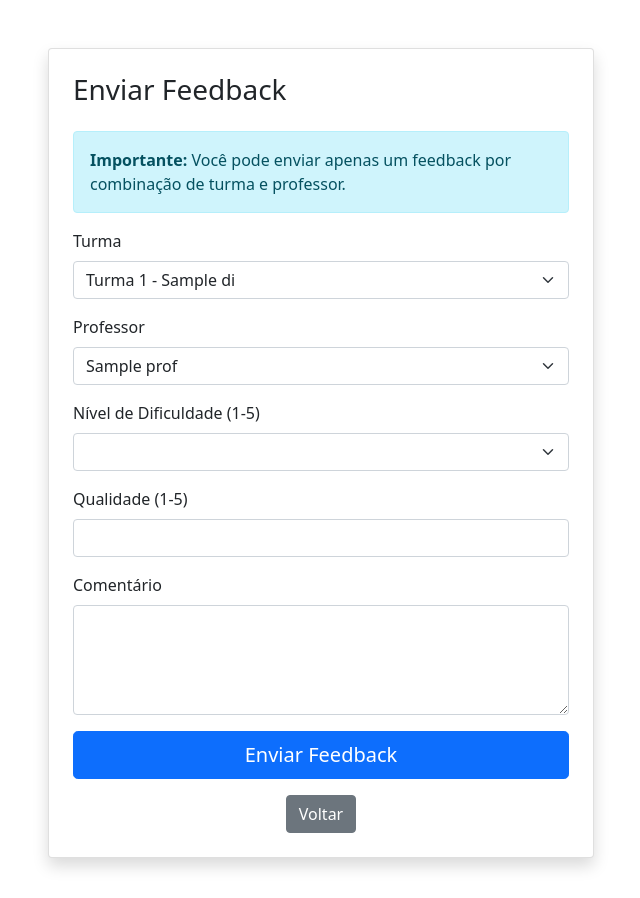
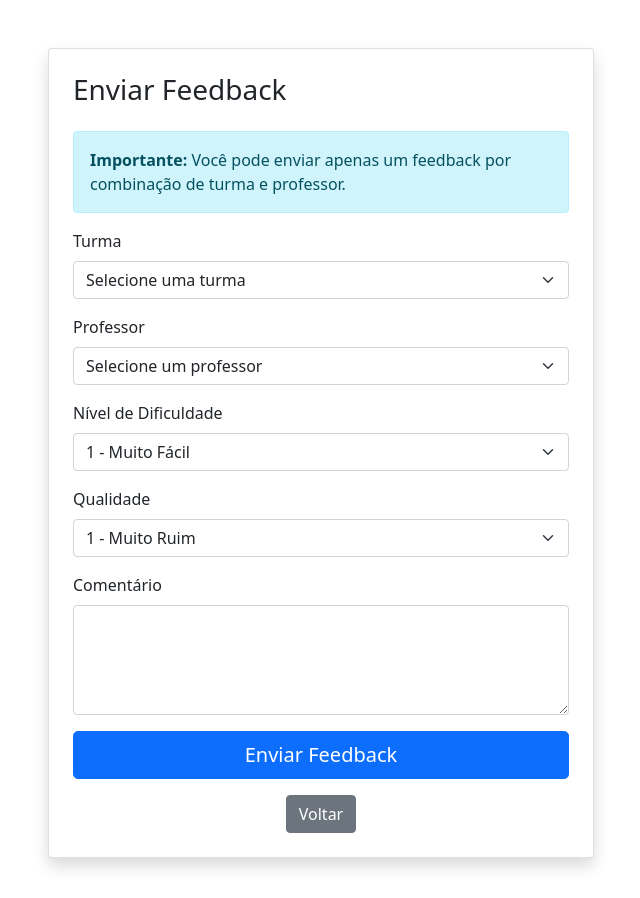
Before and after one commit to leandro-coelhos/AvaliaUNB, a Flask app: page /feedback in a window 1280 px wide. Shown: the part 56-954 px from the top of the page, without its empty margins (319-959 px from the left). Run offline with Flask 3, Linux system fonts and the light colour scheme; the visitor is signed in with stand-in values (Sample User, id 1); tables that the repository leaves empty hold one stand-in row (values such as "Sample post").

Commit message:
Assistant checkpoint: Corrigir validação de campos select no feedback
Assistant generated file changes:
- forms.py: Corrigir validação dos campos turma e professor
- templates/feedback.html: Atualizar template para usar dropdowns corretamente
- main.py: Melhorar validação dos campos select no feedback
Melhorar validação dos campos select no feedback
Melhorar validação dos campos select no feedback
Corrigir choices na função editar_feedback
Melhorar validação dos campos select no feedback
Corrigir choices na função editar_feedback

---

User prompt:

na parte enviar feedback, na parte de turma e professor o usuario pode colocar o texto que ele quiser

Replit-Commit-Author: Assistant
Replit-Commit-Session-Id: b056209b-5aec-448b-a2a3-ea6db6d0f1d9

```diff
--- a/forms.py
+++ b/forms.py
@@ -53,13 +53,23 @@ class FeedbackForm(FlaskForm):
     turma = SelectField('Turma', coerce=int, validators=[
         DataRequired(message='Turma é obrigatória')
     ])
-    dificuldade = IntegerField('Nível de Dificuldade (1-5)', validators=[
-        DataRequired(message='Nível de dificuldade é obrigatório'),
-        NumberRange(min=1, max=5, message='Nível de dificuldade deve ser entre 1 e 5')
+    dificuldade = SelectField('Nível de Dificuldade', coerce=int, choices=[
+        (1, '1 - Muito Fácil'),
+        (2, '2 - Fácil'),
+        (3, '3 - Moderado'),
+        (4, '4 - Difícil'),
+        (5, '5 - Muito Difícil')
+    ], validators=[
+        DataRequired(message='Nível de dificuldade é obrigatório')
     ])
-    qualidade = IntegerField('Qualidade (1-5)', validators=[
-        DataRequired(message='Qualidade é obrigatória'),
-        NumberRange(min=1, max=5, message='Qualidade deve ser entre 1 e 5')
+    qualidade = SelectField('Qualidade', coerce=int, choices=[
+        (1, '1 - Muito Ruim'),
+        (2, '2 - Ruim'),
+        (3, '3 - Regular'),
+        (4, '4 - Bom'),
+        (5, '5 - Excelente')
+    ], validators=[
+        DataRequired(message='Qualidade é obrigatória')
     ])
     comentario = TextAreaField('Comentário', validators=[
         DataRequired(message='Comentário é obrigatório'),
--- a/main.py
+++ b/main.py
@@ -1,4 +1,3 @@
-
 from flask import Flask, render_template, request, redirect, url_for, flash, session
 from werkzeug.security import generate_password_hash, check_password_hash
 from models import db, Usuario, TipoUsuario, Departamento, Disciplina, Professor, Turma, PeriodoLetivo, Feedback
@@ -121,8 +120,11 @@ def criar_feedback():
     form = FeedbackForm()
 
     # Carregar opções dinamicamente
-    form.professor.choices = [(str(p.Cod_Prof), p.Nom_Prof) for p in Professor.query.all()]
-    form.turma.choices = [(str(t.Num_Idf_Tur), f"Turma {t.Num_Idf_Tur} - {t.disciplina.Nom_Dis}") for t in Turma.query.all()]
+    professores = Professor.query.all()
+    turmas = Turma.query.all()
+
+    form.professor.choices = [(0, 'Selecione um professor')] + [(p.Cod_Prof, p.Nom_Prof) for p in professores]
+    form.turma.choices = [(0, 'Selecione uma turma')] + [(t.Num_Idf_Tur, f"Turma {t.Num_Idf_Tur} - {t.disciplina.Nom_Dis}") for t in turmas]
 
     if form.validate_on_submit():
         # Verificar se o usuário já deu feedback para esta turma
@@ -264,8 +266,11 @@ def editar_feedback(turma_id, professor_id):
     form = FeedbackForm()
 
     # Carregar opções dinamicamente
-    form.professor.choices = [(str(p.Cod_Prof), p.Nom_Prof) for p in Professor.query.all()]
-    form.turma.choices = [(str(t.Num_Idf_Tur), f"Turma {t.Num_Idf_Tur} - {t.disciplina.Nom_Dis}") for t in Turma.query.all()]
+    professores = Professor.query.all()
+    turmas = Turma.query.all()
+
+    form.professor.choices = [(0, 'Selecione um professor')] + [(p.Cod_Prof, p.Nom_Prof) for p in professores]
+    form.turma.choices = [(0, 'Selecione uma turma')] + [(t.Num_Idf_Tur, f"Turma {t.Num_Idf_Tur} - {t.disciplina.Nom_Dis}") for t in turmas]
 
     if request.method == 'GET':
         # Preencher formulário com dados existentes
--- a/templates/feedback.html
+++ b/templates/feedback.html
@@ -84,7 +84,7 @@
 
                         <div class="mb-3">
                             {{ form.qualidade.label(class="form-label") }}
-                            {{ form.qualidade(class="form-control" + (" is-invalid" if form.qualidade.errors else "")) }}
+                            {{ form.qualidade(class="form-select" + (" is-invalid" if form.qualidade.errors else "")) }}
                             {% if form.qualidade.errors %}
                                 <div class="invalid-feedback">
                                     {% for error in form.qualidade.errors %}
```
